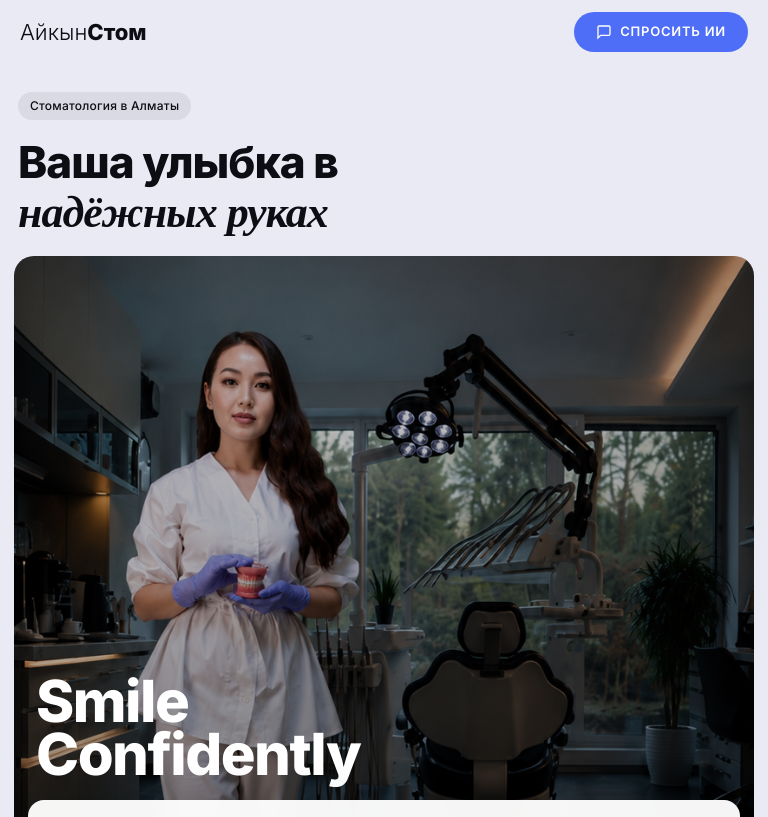
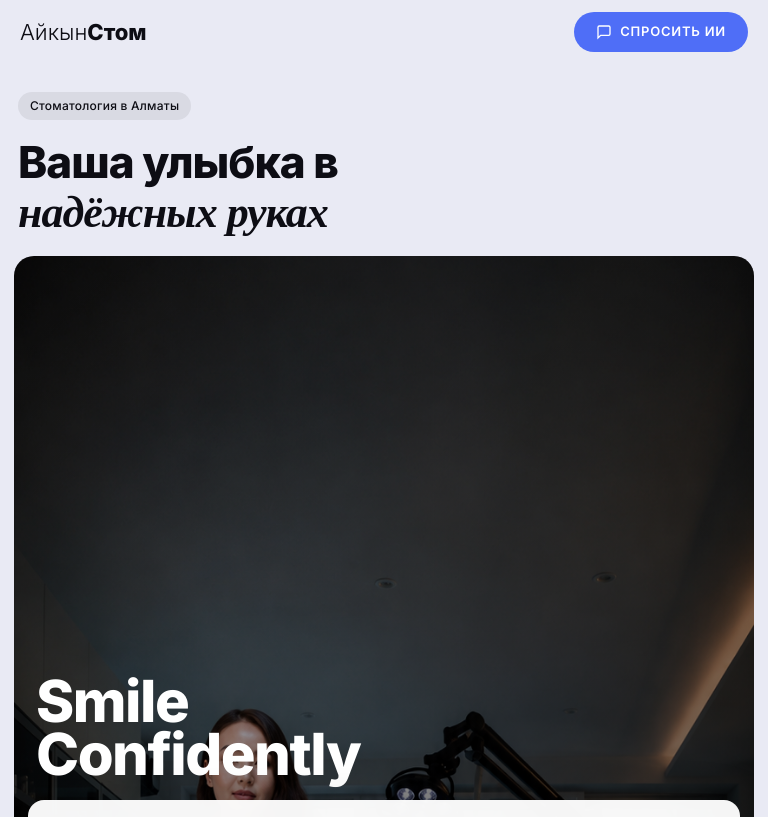
Before and after one commit to kereyevzh90-pixel/aikyn-stom, a Next.js app: page / in a window 768 px wide. Shown: the top 817 px of the page. Built offline with nearby package versions, Linux system fonts and the light colour scheme; a web font is replaced by a local one.

Commit message:
fix: force hero image top position on all iPad sizes

```diff
--- a/app/globals.css
+++ b/app/globals.css
@@ -499,9 +499,9 @@ body {
   .services-tags span { font-size: 19px; }
 }
 
-/* ── IPAD ONLY ───────────────────────────────── */
-@media (min-width: 768px) and (max-width: 1024px) {
+/* ── IPAD / TABLET ───────────────────────────── */
+@media (min-width: 768px) and (max-width: 1366px) {
   .hero-card {
-    background-position: center 40%;
+    background-position: center top !important;
   }
 }
```
